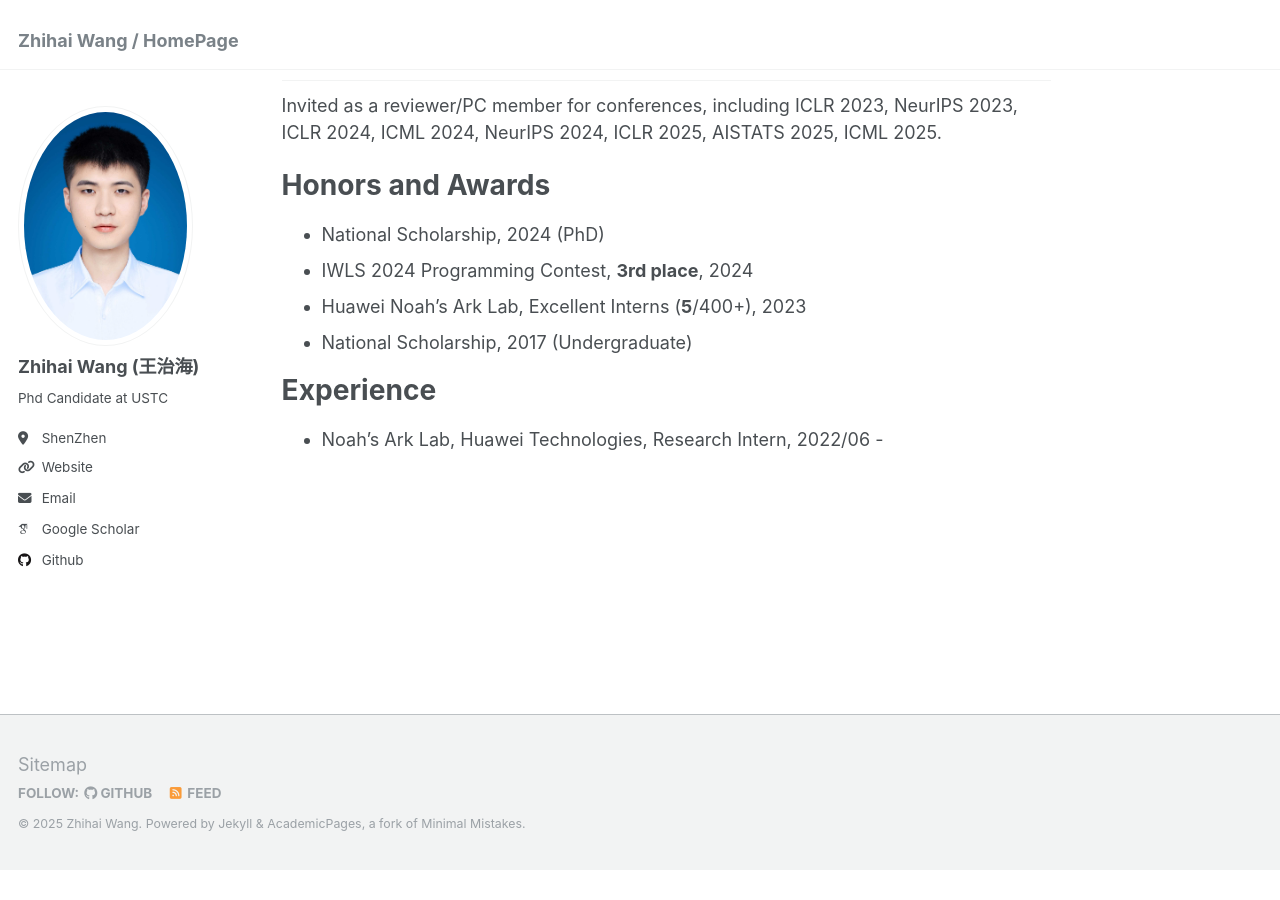
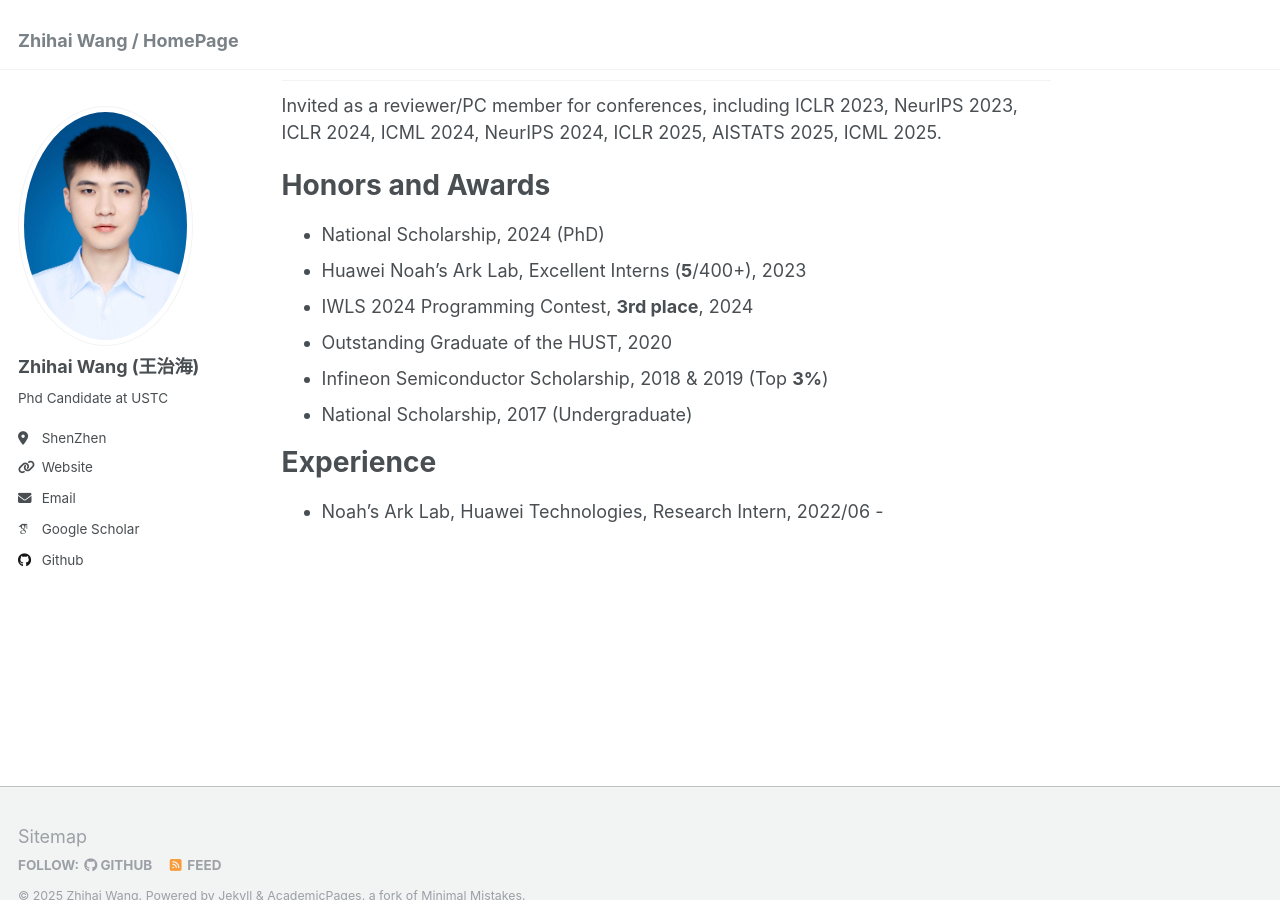
Before and after one commit to zhihaiwangx/zhihaiwangx.github.io, a Jekyll site: the page built from _pages/about.md, in a window 1280 px wide and 900 px high, scrolled down 2348 px. Built offline with Jekyll 4.4.1, drawn with Linux system fonts in a browser that asks for light colours; some web fonts are replaced; before the commit the page ends 3217 px from its top, so only the background shows below that.

Commit message:
update_awards

```diff
--- a/_pages/about.md
+++ b/_pages/about.md
@@ -62,8 +62,10 @@ Honors and Awards
 ======
 
 - National Scholarship, 2024 (PhD)
+- Huawei Noah’s Ark Lab, Excellent Interns (**5**/400+), 2023
 - IWLS 2024 Programming Contest, **3rd place**, 2024
-- Huawei Noah’s Ark Lab, Excellent Interns (**5**/400+), 2023
+- Outstanding Graduate of the HUST, 2020
+- Infineon Semiconductor Scholarship, 2018 & 2019 (Top **3%**)
 - National Scholarship, 2017 (Undergraduate)
 
 Experience
```
